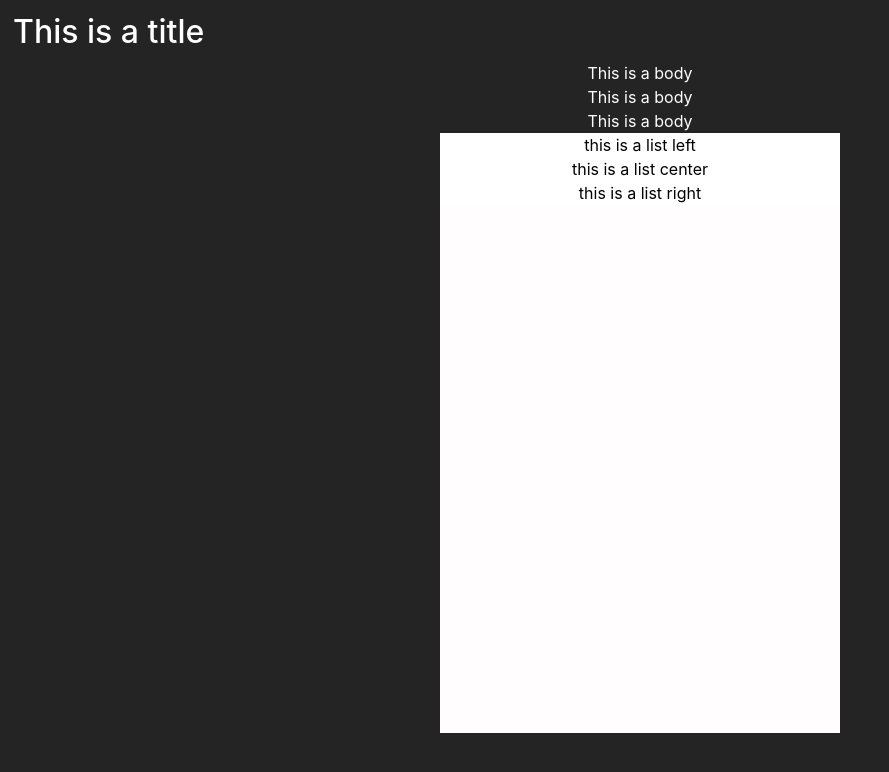
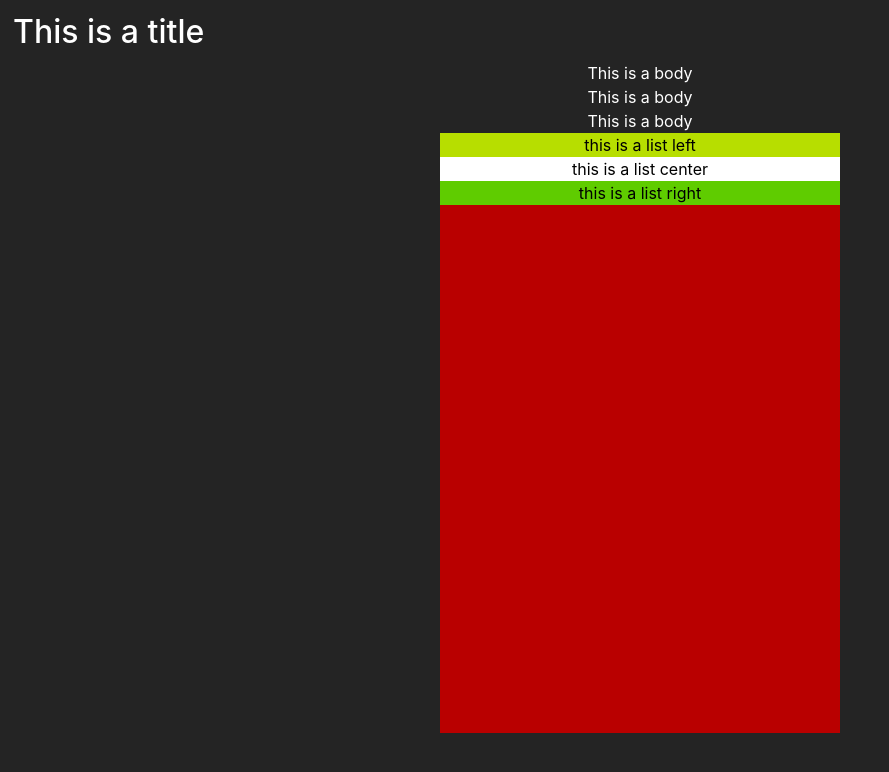
Before and after one commit to inc-cookiebox/test, a React (Vite) app: page / in a window 1280 px wide. Shown: the top 772 px of the page, without its empty margins (0-889 px from the left). Built offline with nearby package versions, Linux system fonts and the light colour scheme.

Commit message:
test: changed color - CookieBox

```diff
--- a/src/App.css
+++ b/src/App.css
@@ -22,11 +22,11 @@
 }
 .box { width: 400px;
   height: 600px;
-  background-color: #fffdfd; }
+  background-color: #b90000; }
 .left { text-align: center;
-  color: #000000;   background-color: #ffffff; }
+  color: #000000;   background-color: #b7de00; }
 .right { text-align: center;
-  color: #000000;   background-color: #ffffff; }
+  color: #000000;   background-color: #5fcc00; }
 .center { text-align: center;
   color: #000000;
   background-color: #ffffff; }
```
